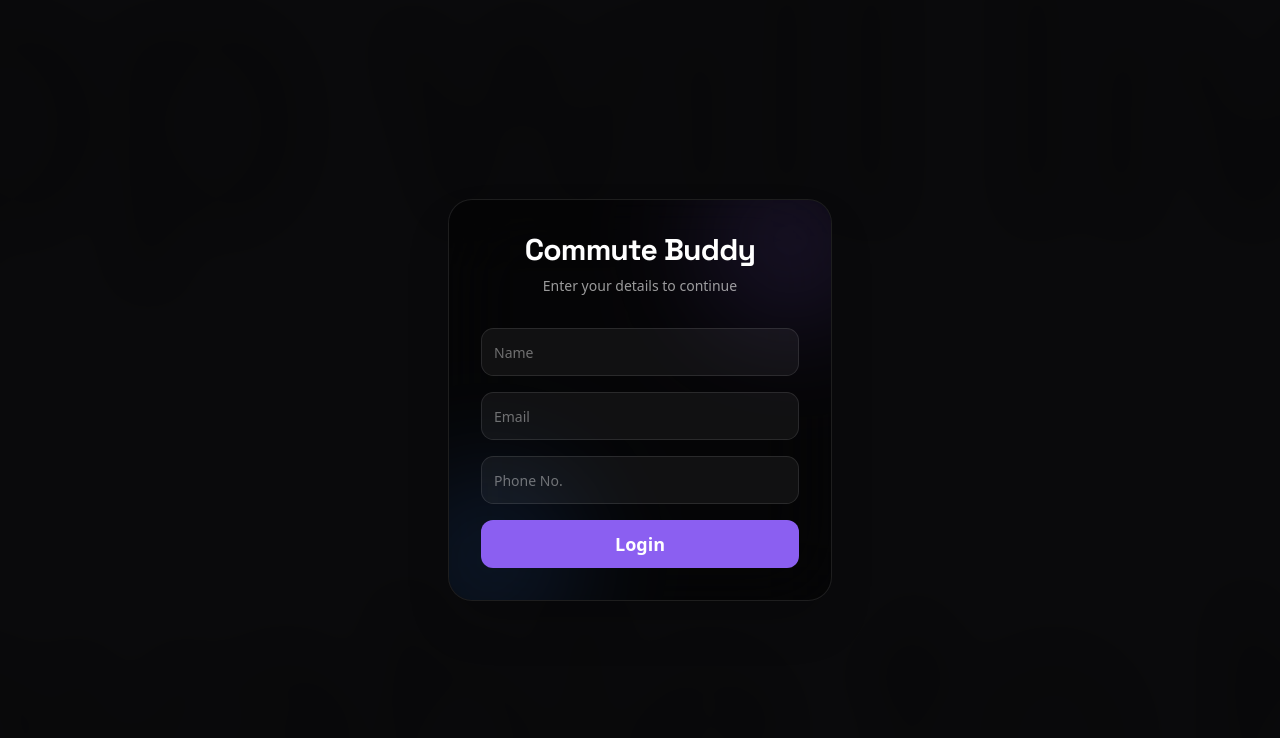
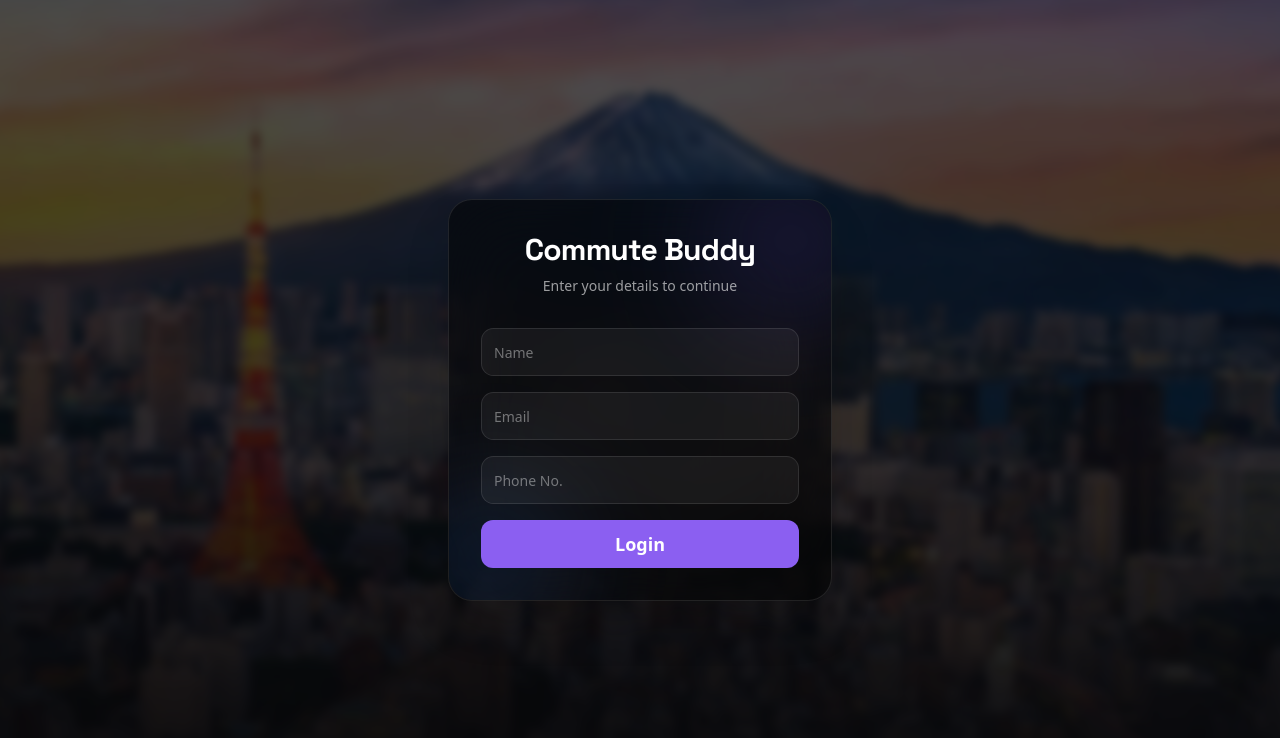
Before and after one commit to VDS07/Keyboard-warriors, a React (Vite) app: page / in a window 1280 px wide. Shown: the top 738 px of the page. Built offline with nearby package versions, Linux system fonts and the light colour scheme; the HTML template or start-up script is replaced by a standard one.

Commit message:
style: add custom background to landing page

```diff
--- a/src/pages/Landing.tsx
+++ b/src/pages/Landing.tsx
@@ -28,19 +28,19 @@ export default function Landing() {
   return (
     <main className="relative w-screen h-screen overflow-hidden bg-zinc-950 text-white font-sans">
 
-      {/* Blurred Map Background */}
+      {/* Premium Background Image */}
       <div
         className={`absolute inset-0 transition-all duration-1000 origin-center ${
-          step === "zoomOut" ? "blur-none opacity-100 scale-100" : "blur-xl opacity-30 scale-110"
+          step === "zoomOut" ? "blur-none opacity-100 scale-100" : "blur-sm opacity-50 scale-110"
         }`}
         style={{
-          backgroundImage: "url('/placeholder.svg')",
+          backgroundImage: "url('/assets/login-bg.jpg')",
           backgroundSize: "cover",
           backgroundPosition: "center"
         }}
       >
-        {/* Slanting lines overlay */}
-        <div className="absolute inset-0 bg-[linear-gradient(45deg,transparent_25%,rgba(255,255,255,0.03)_25%,rgba(255,255,255,0.03)_50%,transparent_50%,transparent_75%,rgba(255,255,255,0.03)_75%,rgba(255,255,255,0.03)_100%)] bg-[length:40px_40px]"></div>
+        <div className="absolute inset-0 bg-black/40 backdrop-blur-[2px]" />
+        <div className="absolute inset-0 bg-gradient-to-t from-zinc-950 via-zinc-950/20 to-transparent" />
       </div>
 
       {/* 1. Login Screen */}
```
